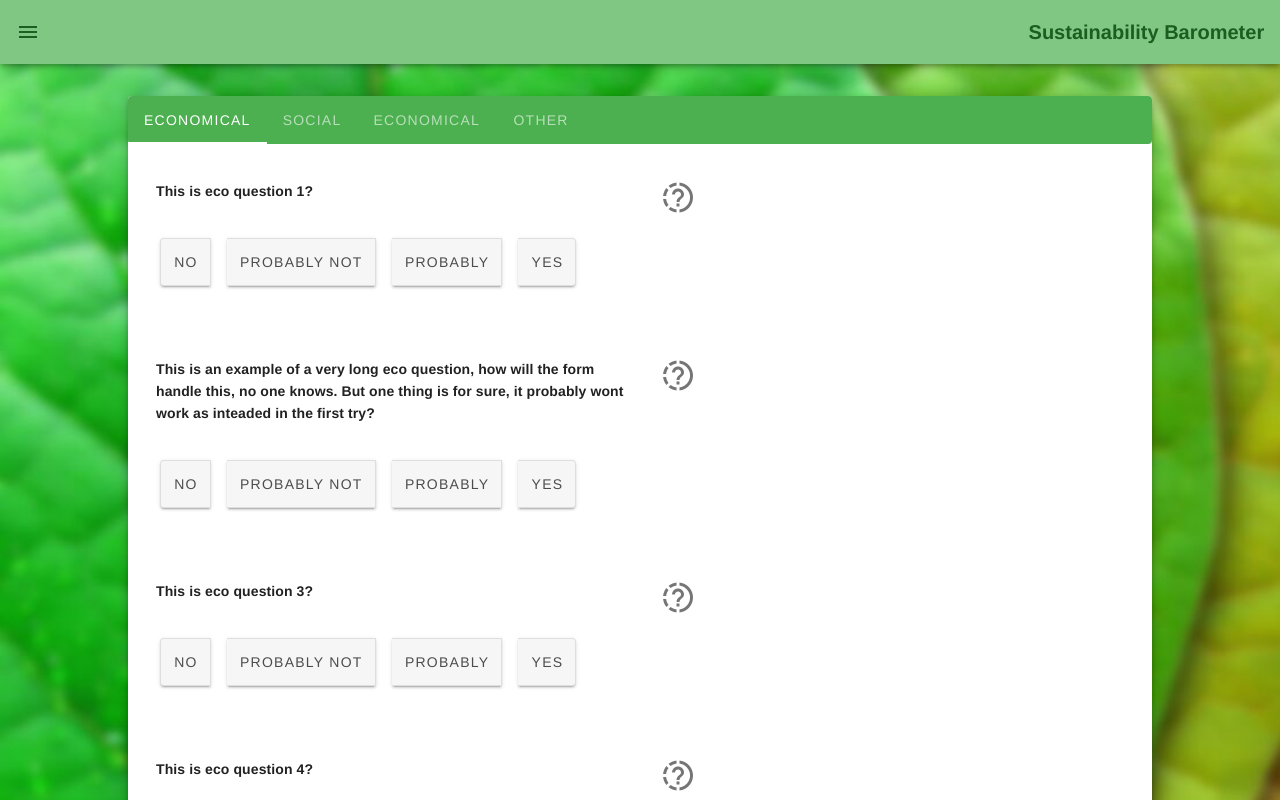
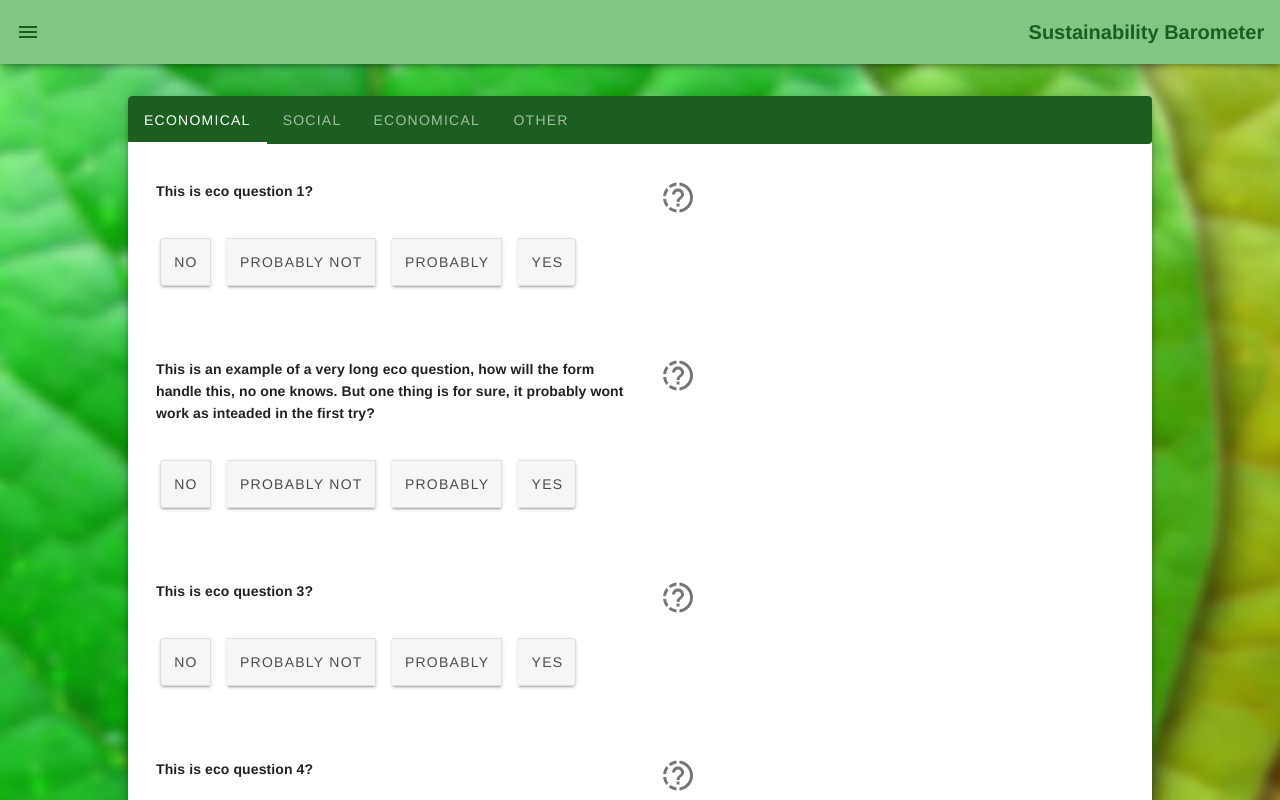
Before and after one commit to ClemLef/SIMS-bolagsverket, a Vue app in the folder testvue/: page /#/form in a window 1280 px wide. Shown: the top 800 px of the page. Built offline with nearby package versions, Linux system fonts and the light colour scheme.

Commit message:
color change

```diff
--- a/testvue/src/views/FormPage.vue
+++ b/testvue/src/views/FormPage.vue
@@ -3,7 +3,7 @@
   <v-card elevation="5" width="80%" class="mx-auto my-8">
     <v-tabs
     v-model='tab'
-    background-color="green"
+    background-color="green darken-4"
     center-active
     dark>
 
```
